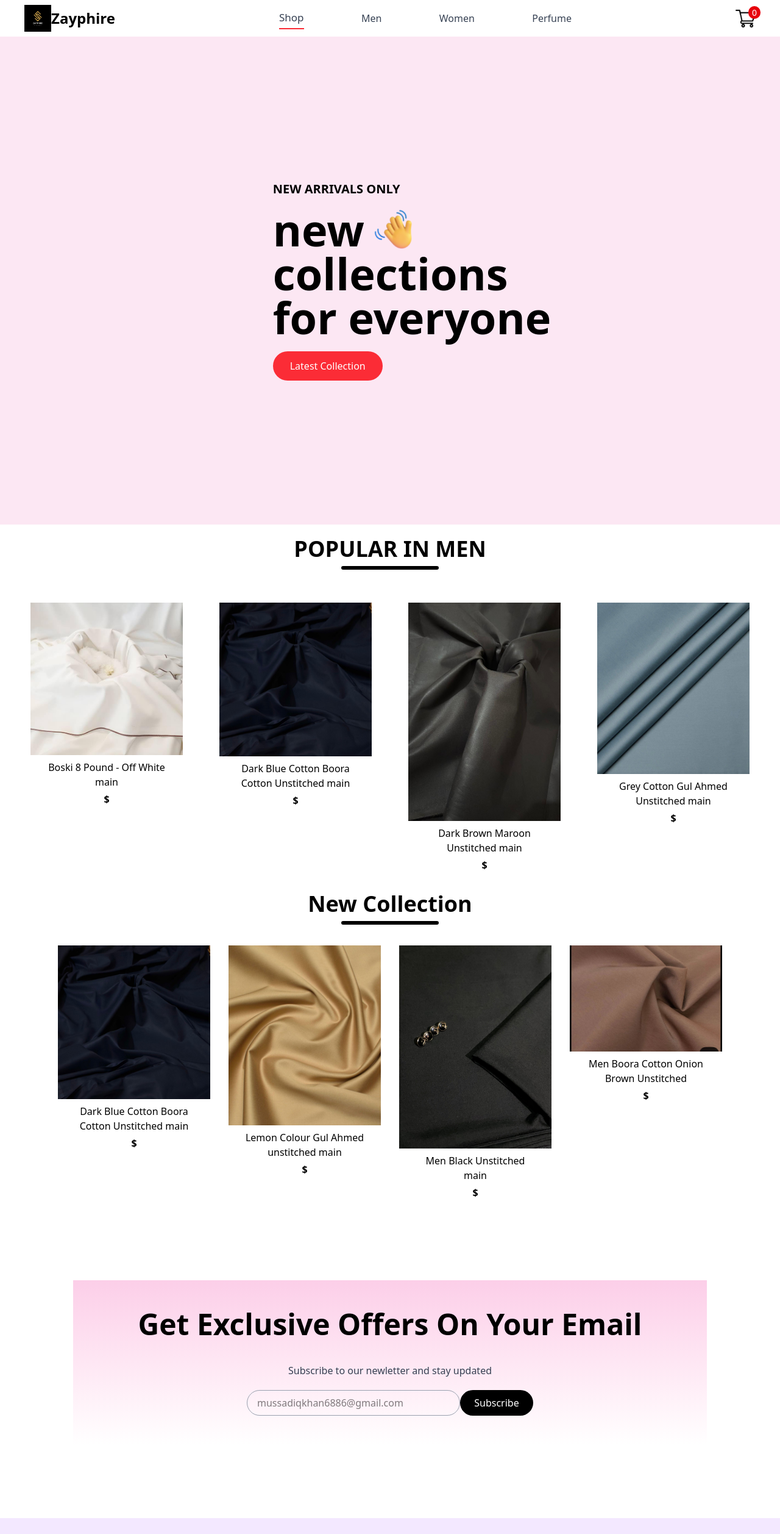
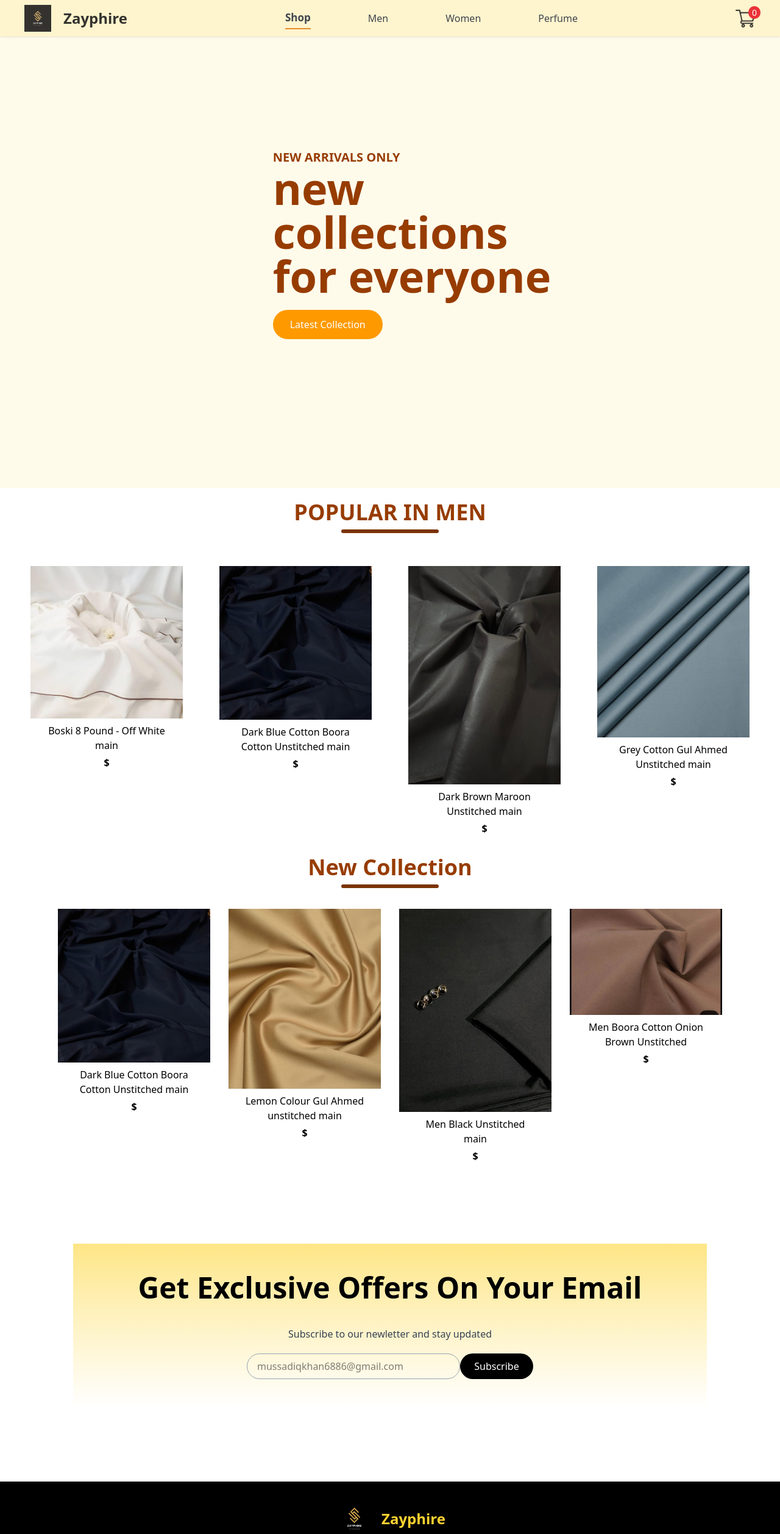
Before and after one commit to mussadiqkhan6886/zayphireStore, a React (Vite) app: page / in a window 1280 px wide. Shown: the top 2515 px of the page at 61% size. Built offline with nearby package versions, Linux system fonts and the light colour scheme.

Commit message:
will start desiging

```diff
--- a/src/App.jsx
+++ b/src/App.jsx
@@ -11,6 +11,7 @@ import Women from "./Pages/Women";
 import Perfume from "./Pages/Perfume";
 import AOS from "aos"
 import "aos/dist/aos.css"
+import About from "./Pages/About";
 
 const App = () => {
   useEffect(() => {
@@ -32,6 +33,7 @@ const App = () => {
         <Route path="/women" element={<Women  />}></Route>
         <Route path="/perfume" element={<Perfume  />}></Route>
         <Route path="/product/:productId" element={<Product />}></Route>
+        <Route path="/about" element={<About />}></Route>
         <Route path="*" element={<NotFound/>}></Route>
       </Routes>
       <Footer />
--- a/src/Components/Footer/Footer.jsx
+++ b/src/Components/Footer/Footer.jsx
@@ -2,17 +2,18 @@ import React from 'react'
 import logo from "../Assets/logo.JPG"
 import instagram from "../Assets/instagram_icon.png"
 import whatsapp from "../Assets/whatsapp_icon.png"
+import { Link } from 'react-router-dom'
 
 const Footer = () => {
   return (
-    <footer className='bg-purple-100 flex flex-col justify-center items-center p-7'>
+    <footer className='bg-black text-amber-300 flex flex-col justify-center items-center p-7'>
       <div className='flex gap-3 items-center mb-4'>
         <img className='w-[65px]' src={logo} alt="logo" />
         <h4 className='font-semibold text-2xl'>Zayphire</h4>
       </div>
       <div>
         <ul className='flex gap-5 mb-7'>
-            <li>About</li>
+            <li><Link to={"/about"}>About</Link></li>
             <li>Products</li>
             <li>Privacy</li>
             <li>Contact</li>
@@ -20,10 +21,10 @@ const Footer = () => {
       </div>
       <div className='flex gap-5 mb-7'>
         <div className='shadow p-2'>
-            <img src={instagram} alt="insta" />
+            <img className='bg-amber-200 rounded p-[3px]' src={instagram} alt="insta" />
         </div>
         <div className='shadow p-2'>
-            <img src={whatsapp} alt="whatsapp" />
+            <img className='bg-amber-200 rounded p-[3px]' src={whatsapp} alt="whatsapp" />
         </div>
       </div>
       <div>
--- a/src/Components/Hero/Hero.jsx
+++ b/src/Components/Hero/Hero.jsx
@@ -1,19 +1,20 @@
-import hand_icon from "../Assets/hand_icon.png"
-
 const Hero = () => {
   return (
-    <section className='md:flex-row flex flex-col items-center justify-between bg-pink-100 overflow-x-hidden'>
+    <section className='md:flex-row flex flex-col items-center justify-between bg-amber-50 text-amber-800 overflow-x-hidden'>
       <div data-aos="fade-right" className=' h-dvh flex flex-col items-start justify-center m-auto md:pl-18'>
         <h2 className='font-bold text-xl'>NEW ARRIVALS ONLY</h2>
-        <div className='flex gap-3 mt-4'>
+        <div className='flex gap-3 mt-'>
           <h2 className='font-semibold md:text-6xl lg:text-7xl text-7xl'>new </h2>
-          <img className='w-[70px]' src={hand_icon} alt="hand icon" />
+
         </div>
         <h2 className='font-semibold md:text-6xl lg:text-7xl text-7xl' > collections <br /> for everyone </h2>
-        <div className='bg-red-500 flex p-3 px-7 items-center rounded-3xl mt-5 gap-3'>
-          <button className='text-white' >Latest Collection </button>
+        <div className='bg-amber-500 flex p-3 px-7 items-center rounded-3xl mt-5 gap-3'>
+          <a href="#newCollection"><button className='text-white cursor-pointer' >Latest Collection </button></a>
         </div>
       </div>
+      {/* <div data-aos="fade-left"  className='w-[100%] md:w-[44%]'>
+        <img className='w-[100%] md:w-[77%]' src={hero} alt="hero Image" />
+      </div> */}
     </section>
   )
 }
--- a/src/Components/NavBar/NavBar.jsx
+++ b/src/Components/NavBar/NavBar.jsx
@@ -12,7 +12,7 @@ const NavBar = () => {
 
     useEffect(() => {
         const currentPath = location.pathname.split("/")[1]
-        if(currentPath == "men" || currentPath == "women" || currentPath == "perfume"  || currentPath == "cart"){
+        if(currentPath == "men" || currentPath == "women" || currentPath == "perfume"  || currentPath == "cart" || currentPath == "about"){
             setCatogery(currentPath)
         }else{
             setCatogery("shop")
@@ -20,17 +20,17 @@ const NavBar = () => {
     }, [location.pathname])
   return (
     <>
-    <header className='flex shadow justify-between px-10 py-2 items-center'>
+    <header className='flex shadow justify-between px-10 py-2 items-center fixed w-full z-100 bg-amber-100 opacity-80 '>
         <div className='flex items-center'>
-            <img className='w-[44px] h-[44px]' src={logo} alt="logo" />
+            <img className='w-[44px] mr-5 h-[44px]' src={logo} alt="logo" />
             <h1 className='font-bold text-2xl'>Zayphire</h1>
         </div>
         <div className='w-[40%] md:block hidden'>
-            <ul className='flex w-full justify-between text-gray-700 items-center'>
-                <li  className={catogery == "shop" ? "border-b-2 py-1 border-red-500 text-[17px]" : ""}> <Link to="/">Shop</Link> </li>
-                <li className={catogery == "men" ? "border-b-2 py-1 border-red-500 text-[17px]" : ""}> <Link to="/men">Men</Link> </li>
-                <li className={catogery == "women" ? "border-b-2 py-1 border-red-500 text-[17px]" : ""}> <Link to="/women">Women</Link></li>
-                <li className={catogery == "perfume" ? "border-b-2 py-1 border-red-500 text-[17px]" : ""}> <Link to='perfume'>Perfume</Link></li>
+            <ul className='flex w-full justify-between text-gray-900 items-center'>
+                <li  className={catogery == "shop" ? "border-b-2 py-1 border-amber-600 text-[17px] font-semibold" : ""}> <Link to="/">Shop</Link> </li>
+                <li className={catogery == "men" ? "border-b-2 py-1 border-amber-600 text-[17px] font-semibold" : ""}> <Link to="/men">Men</Link> </li>
+                <li className={catogery == "women" ? "border-b-2 py-1 border-amber-600 text-[17px] font-semibold" : ""}> <Link to="/women">Women</Link></li>
+                <li className={catogery == "perfume" ? "border-b-2 py-1 border-amber-600 text-[17px] font-semibold" : ""}> <Link to='perfume'>Perfume</Link></li>
             </ul>
         </div>
         <div className='flex relative gap-6'>
--- a/src/Components/NewCollection/NewCollection.jsx
+++ b/src/Components/NewCollection/NewCollection.jsx
@@ -4,7 +4,7 @@ import Heading from '../heading/Heading'
 
 const NewCollection = () => {
   return (
-    <section className='justify-center flex flex-col items-center '>
+    <section id="newCollection" className='justify-center flex flex-col items-center '>
       <Heading title={"New Collection"} />
       <div className='grid grid-cols-1 sm:grid-cols-2 md:grid-cols-3 lg:grid-cols-4 px-20'>
         {newcollection.map((item, i) => (
--- /dev/null
+++ b/src/Components/Offers/Offers.jsx
@@ -0,0 +1,19 @@
+import React from 'react'
+import exclusiveImage from "../Assets/exclusive_image.png"
+
+const Offers = () => {
+  return (
+    <section data-aos="fade-up" className='lg:m-30 md:m-20 bg-gradient-to-b from-pink-200 to-white flex flex-col items-center md:flex-row p-7 justify-between'>
+        <div className='md:w-[60%] p-8'>
+            <h3 className='font-semibold text-4xl md:text-5xl lg:text-7xl leading-tight'>Exclusive <br /> Offers For You</h3>
+            <p className='font-semibold mt-1'>ONLY ON BEST SELLERS PRODUCTS</p>
+            <button className='bg-red-500 p-3 px-8 rounded-full mt-3 text-white'>Check Now</button>
+        </div>
+        <div>
+            <img className='lg:w-[70%]' src={exclusiveImage} alt="offer image" />
+        </div>
+    </section>
+  )
+}
+
+export default Offers
--- a/src/Components/heading/Heading.jsx
+++ b/src/Components/heading/Heading.jsx
@@ -3,7 +3,7 @@ import React from 'react'
 const Heading = ({title}) => {
   return (
     <>
-      <h3 data-aos="fade-up" className='text-4xl font-semibold mb-9 relative after:absolute after:content-[""] after:block after:w-40 after:h-1.5 after:rounded-full  after:bg-black after:mt-2 after:left-1/2 after:-translate-x-1/2'>{title}</h3>
+      <h3 data-aos="fade-up" className='text-4xl text-amber-800 font-semibold mb-9 relative after:absolute after:content-[""] after:block after:w-40 after:h-1.5 after:rounded-full  after:bg-amber-900 after:mt-2 after:left-1/2 after:-translate-x-1/2'>{title}</h3>
     </>
   )
 }
--- a/src/Components/newLetter/NewLetter.jsx
+++ b/src/Components/newLetter/NewLetter.jsx
@@ -1,6 +1,6 @@
 const NewLetter = () => {
   return (
-    <section className='mt-[70px] md:m-15 lg:m-30 bg-gradient-to-b from-pink-200 to-white flex flex-col items-center p-12 justify-between'>
+    <section className='mt-[70px] md:m-15 lg:m-30 bg-gradient-to-b from-amber-200 to-white flex flex-col items-center p-12 justify-between'>
       <h3 className='font-semibold text-5xl mb-5'>Get Exclusive Offers On Your Email</h3>
       <p className='text-gray-700 m-5'>Subscribe to our newletter and stay updated</p>
       <div className='flex'>
--- /dev/null
+++ b/src/Pages/About.jsx
@@ -0,0 +1,11 @@
+import React from 'react'
+
+const About = () => {
+  return (
+    <div>
+      <h1>About</h1>
+    </div>
+  )
+}
+
+export default About
--- a/src/Pages/Shop.jsx
+++ b/src/Pages/Shop.jsx
@@ -6,7 +6,7 @@ import NewLetter from '../Components/newLetter/NewLetter'
 
 const Shop = () => {
   return (
-    <main>
+    <main >
       <Hero />
       <Popular />
 
```
